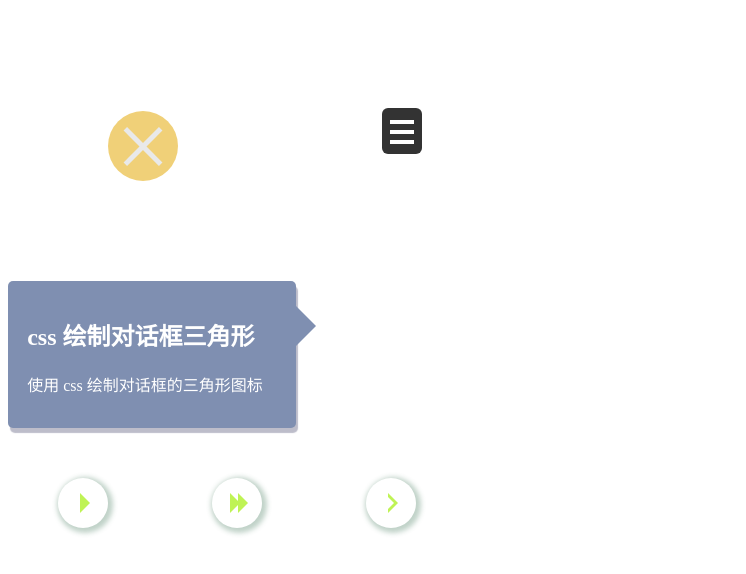
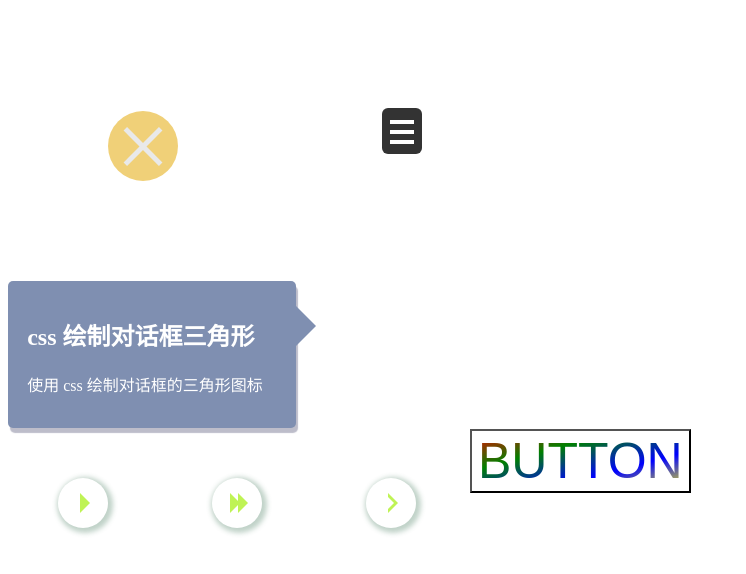
Before and after one commit to soojade/ajax-cache, a plain HTML site: page css-draw/index.html in a window 1280 px wide. Shown: the whole page, without its empty margins (0-746 px from the left). Drawn offline with Linux system fonts and the light colour scheme.

Commit message:
添加文字渐变

```diff
--- a/css-draw/index.html
+++ b/css-draw/index.html
@@ -20,6 +20,8 @@
   <span class="play">播放</span>
   <span class="fast">快进</span>
   <span class="next">下一个</span>
+
+  <button>BUTTON</button>
 </body>
 
 </html>
--- a/css-draw/style.css
+++ b/css-draw/style.css
@@ -139,3 +139,12 @@ a {
 .next::before {
   left: 22px;
 }
+
+/*文字渐变*/
+button {
+  background: linear-gradient(to right bottom, red, green, blue, yellow);
+  -webkit-background-clip: text;
+  background-clip: text;
+  color: transparent;
+  font-size: 50px;
+}
```
